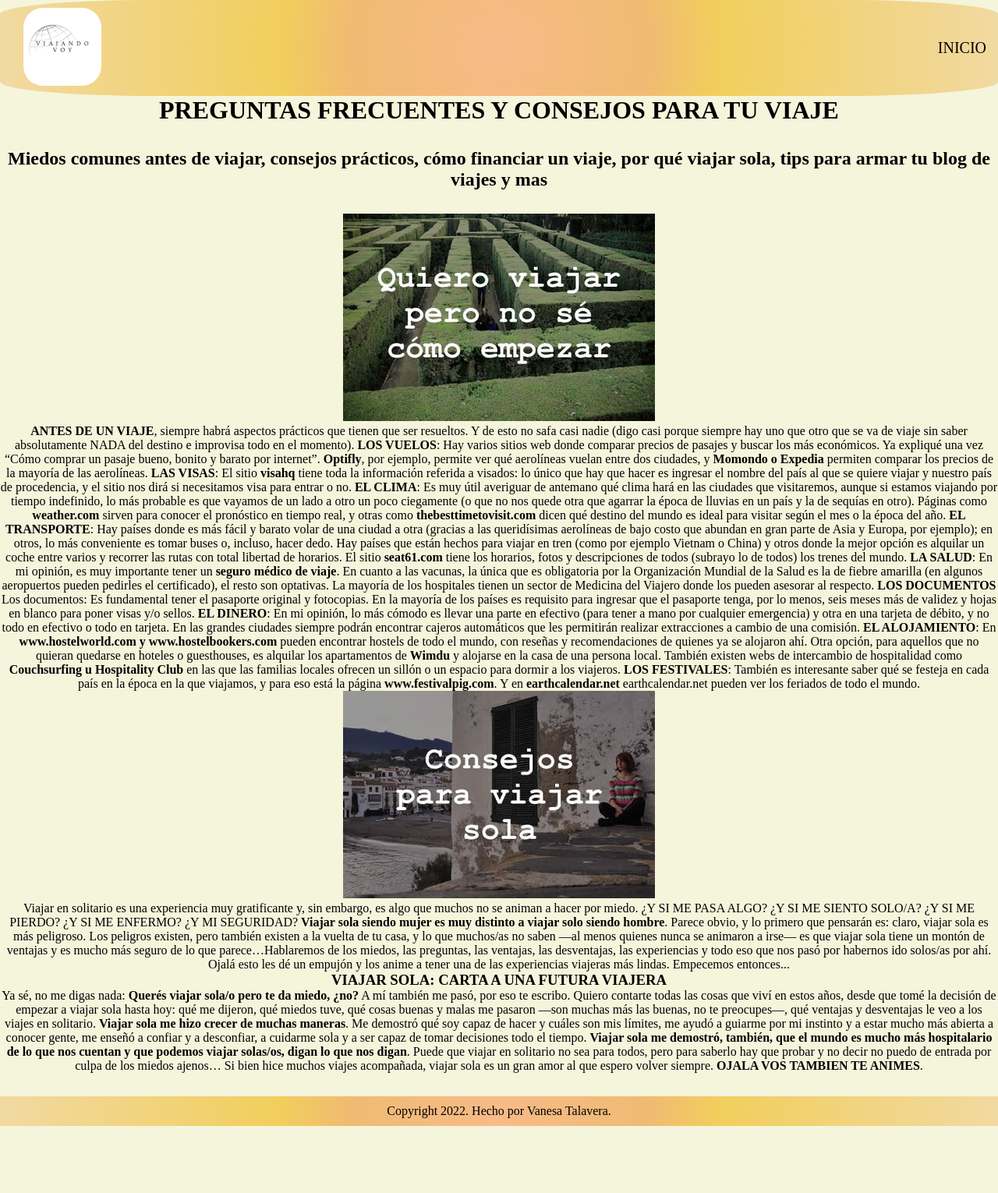
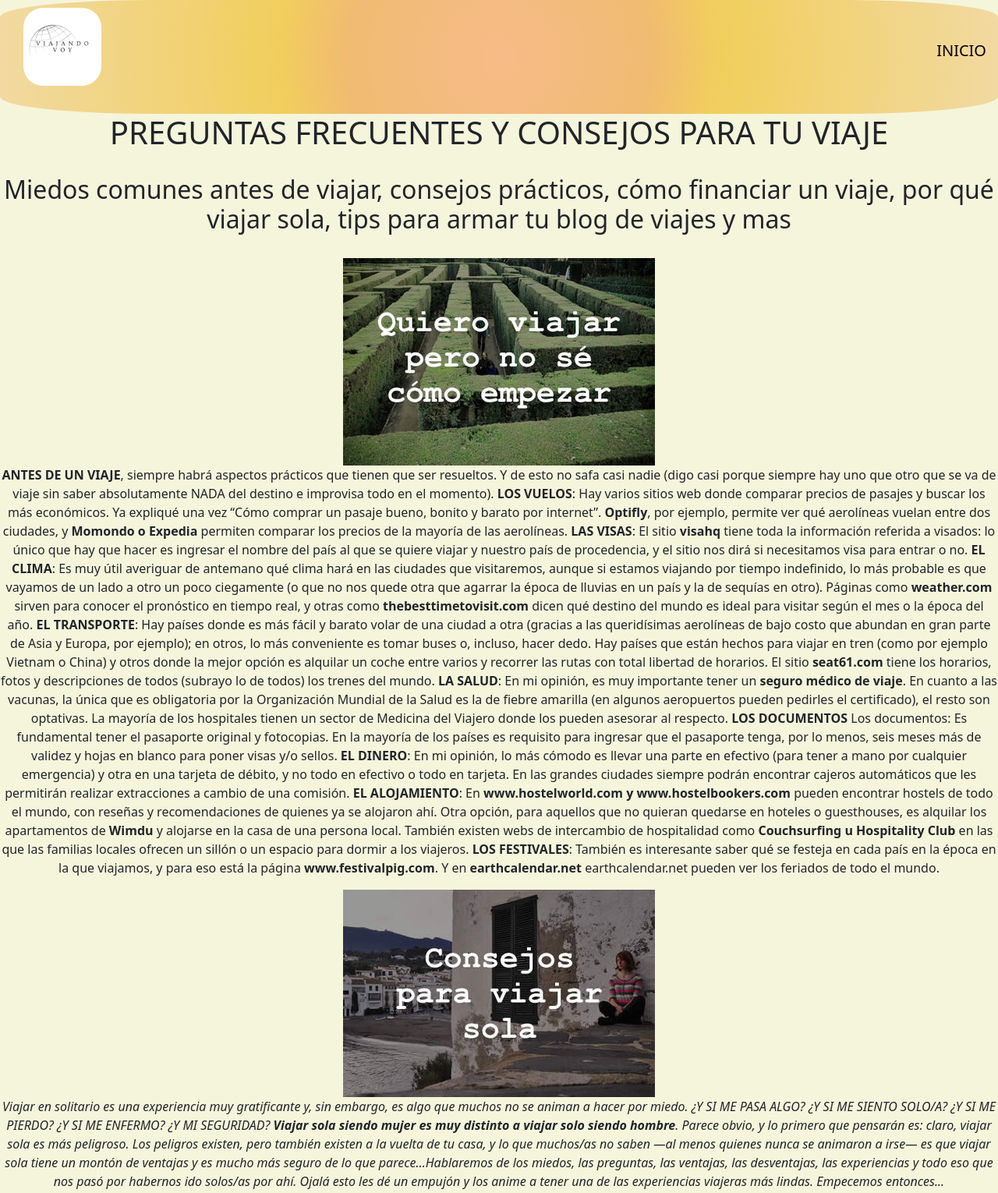
Before and after one commit to Vanesa38/ProyectoIdeaTalavera, a website: page pages/guiaspracticas.html in a window 1280 px wide. Shown: the top 1530 px of the page at 78% size. Before the commit the page ends 1444 px from the top, so only its background shows below. Drawn offline with nearby package versions, Linux system fonts and the light colour scheme.

```diff
--- a/pages/guiaspracticas.html
+++ b/pages/guiaspracticas.html
@@ -1,6 +1,7 @@
 <!DOCTYPE html>
 <html lang="en">
 <head>
+    <link href="https://cdn.jsdelivr.net/npm/bootstrap@5.2.0-beta1/dist/css/bootstrap.min.css" rel="stylesheet" integrity="sha384-0evHe/X+R7YkIZDRvuzKMRqM+OrBnVFBL6DOitfPri4tjfHxaWutUpFmBp4vmVor" crossorigin="anonymous">
     <meta charset="UTF-8">
     <meta http-equiv="X-UA-Compatible" content="IE=edge">
     <meta name="viewport" content="width=device-width, initial-scale=1.0">
@@ -12,9 +13,9 @@
 <body>
     <header>
         <nav>
-            <a href="../IndeX2.html"><img class="logo" src="../imagenes/Viajando-voy.png" alt=""></a>
+            <a href="../index.html"><img class="logo" src="../imagenes/Viajando-voy.png" alt=""></a>
             <ul>
-                <li><a href="../IndeX2.html">INICIO</a></li>
+                <li><a href="../index.html">INICIO</a></li>
             </ul>
         </nav>
 
@@ -41,7 +42,7 @@
         </div>
         <div>
             <img src="../imagenes/2017-viajar-sola-consejos.jpg" alt="">
-            <p>
+            <p class="fst-italic">
                 Viajar en solitario es una experiencia muy gratificante y, sin embargo, es algo que muchos no se animan a hacer por miedo. ¿Y SI ME PASA ALGO? ¿Y SI ME SIENTO SOLO/A? ¿Y SI ME PIERDO? ¿Y SI ME ENFERMO? ¿Y MI SEGURIDAD?
                <strong>Viajar sola siendo mujer es muy distinto a viajar solo siendo hombre</strong>. Parece obvio, y lo primero que pensarán es: claro, viajar sola es más peligroso. Los peligros existen, pero también existen a la vuelta de tu casa, y lo que muchos/as no saben —al menos quienes nunca se animaron a irse— es que viajar sola tiene un montón de ventajas y es mucho más seguro de lo que parece…Hablaremos de los miedos, las preguntas, las ventajas, las desventajas, las experiencias y todo eso que nos pasó por habernos ido solos/as por ahí. Ojalá esto les dé un empujón y los anime a tener una de las experiencias viajeras más lindas. Empecemos entonces...
 
@@ -62,6 +63,6 @@
     <footer>
         <p>Copyright 2022. Hecho por Vanesa Talavera.</p>
     </footer>
-
+    <script src="https://cdn.jsdelivr.net/npm/bootstrap@5.2.0-beta1/dist/js/bootstrap.bundle.min.js" integrity="sha384-pprn3073KE6tl6bjs2QrFaJGz5/SUsLqktiwsUTF55Jfv3qYSDhgCecCxMW52nD2" crossorigin="anonymous"></script>
 </body>
 </html>
```
Also changed, not shown: index.html (+4 -3 lines), pages/contacto.html (+1 -1 lines), pages/destinos.html (+2 -1 lines), pages/infoviajera.html (+7 -6 lines).
